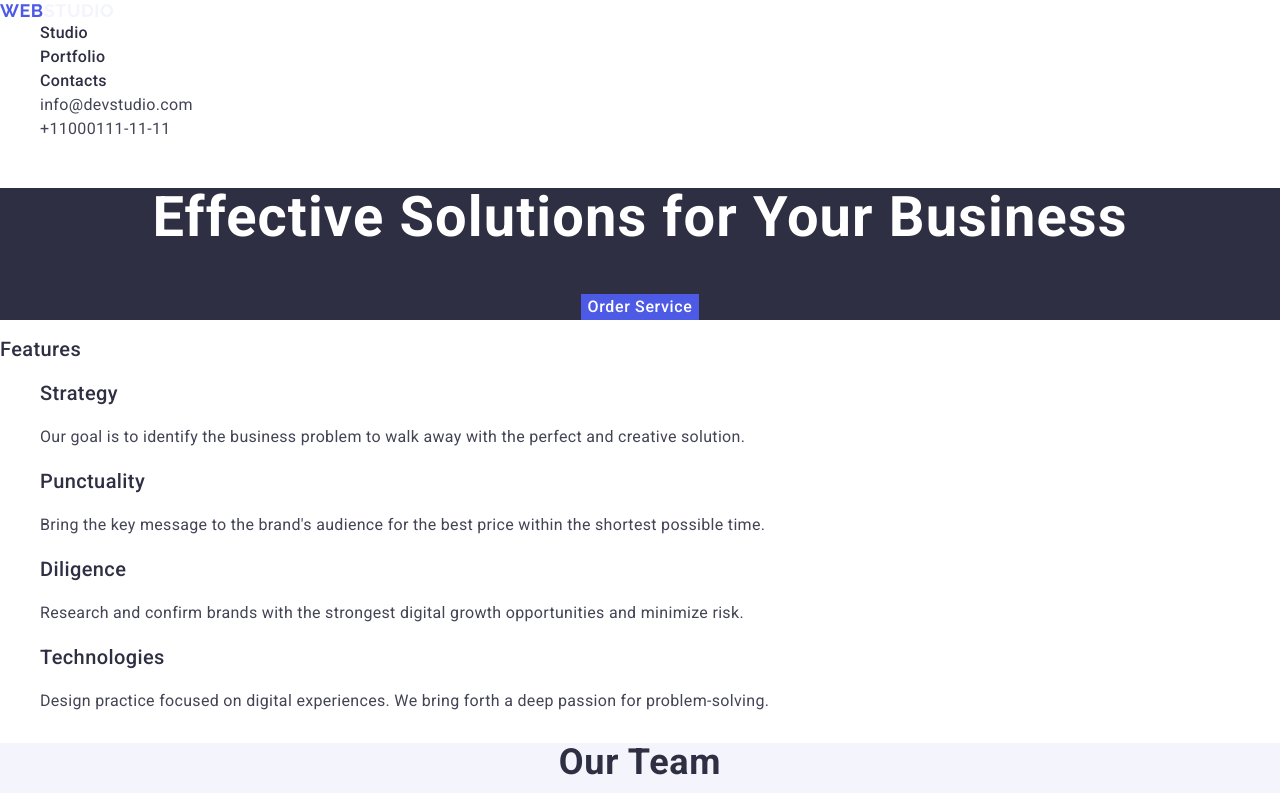
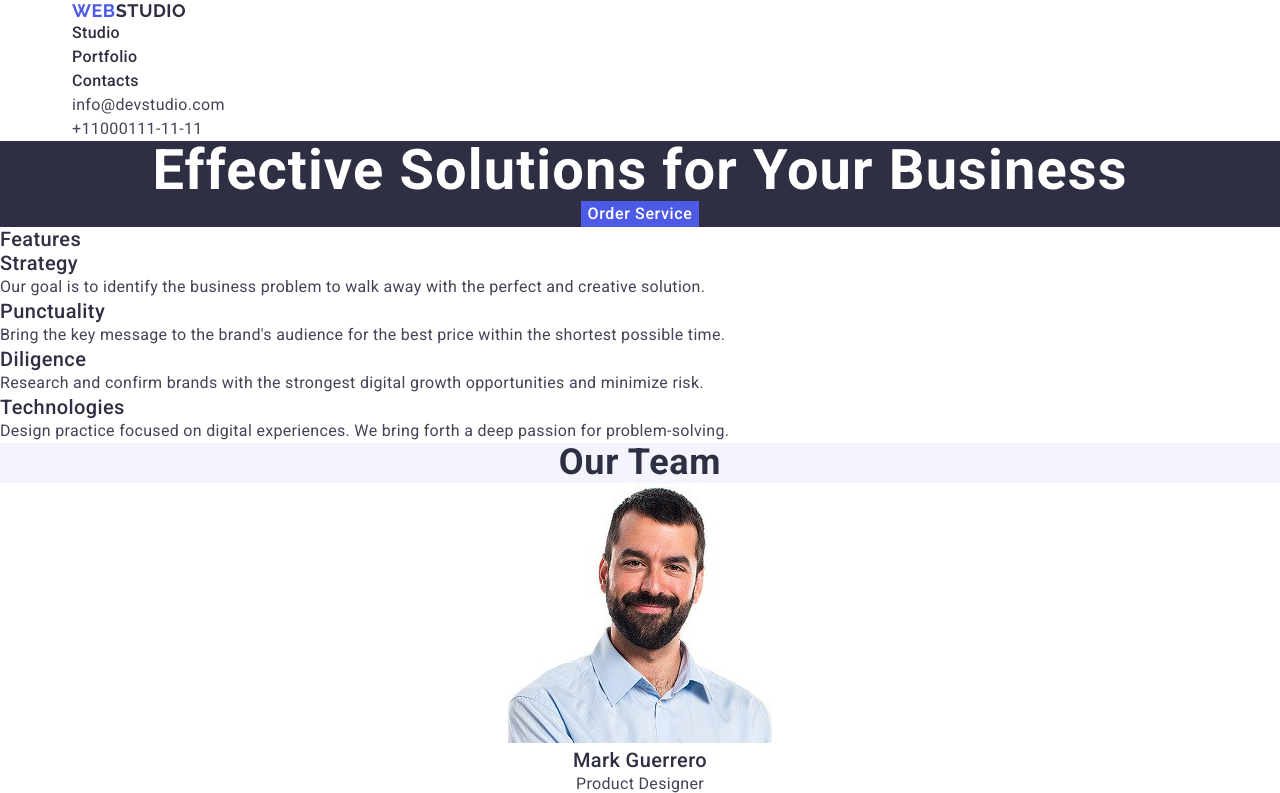
Before and after one commit to EddTkachenko/goit-markup-hw-02, a plain HTML site: page index.html in a window 1280 px wide. Shown: the top 793 px of the page. Drawn offline with nearby package versions, Linux system fonts and the light colour scheme.

Commit message:
Обновил стили и разметку

```diff
--- a/css/styles.css
+++ b/css/styles.css
@@ -3,16 +3,30 @@ body {
     color: #434455;
     background-color: #fff;
 }
+p,h1,h2,h3,h4,h5,h6 {
+  margin: 0;
+}
 ul {
   list-style: none;
   margin: 0;
+  padding: 0;
 }
 a {
   text-decoration: none;
   color: inherit;
 }
+.container {
+  width: 1166px;
+  padding-left: 15px;
+  padding-right: 15px;
+  margin: 0 auto;
+}
 
 /* ---- Header ---- */
+.logo-span
+{
+  color: #2e2f42;
+}
 .logo {
     font-family: "Raleway", sans-serif;
     font-weight: 700;
@@ -176,7 +190,7 @@ a {
   font-size: 16px;
   line-height: 1.5;
   letter-spacing: 0.02em;
-  color: #434455;
+  color: #F4F4FD;;
 
 }
 :root {
@@ -184,4 +198,6 @@ a {
 }
 
 
-.span {}
+.span {
+  color: #2e2f42;
+}
--- a/index.html
+++ b/index.html
@@ -21,9 +21,10 @@
                       <!---header----->
 
   <body>
+    <div class="container">
     <header class="header-page">
       <nav class="header-navigation">
-        <a class="logo" href="./index.html">Web<span class="footer-span">Studio</span></a>
+        <a class="logo" href="./index.html">Web<span class="logo-span">Studio</span></a>
           <ul class="nav-list">
             <li><a class="header-nav-link" href="/index.html">Studio</a></li>
             <li><a class="header-nav-link" href="">Portfolio</a></li>
@@ -37,6 +38,7 @@
           <li class="contacts-item"><a class="contacts-link" href="tel:+11000111-11-11">+11000111-11-11</a></li>
         </ul>
       </address>
+      </div>
     </header>
 
 
```
